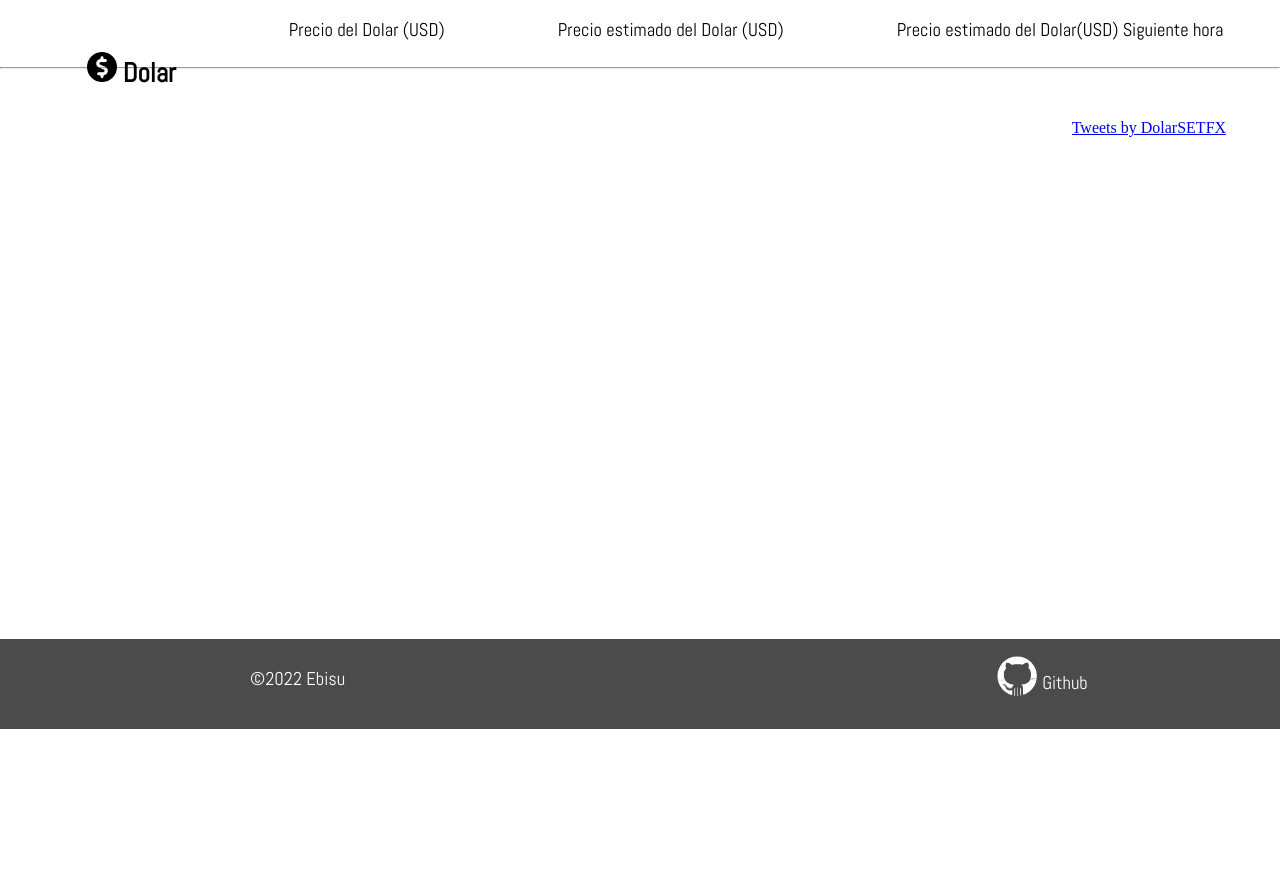
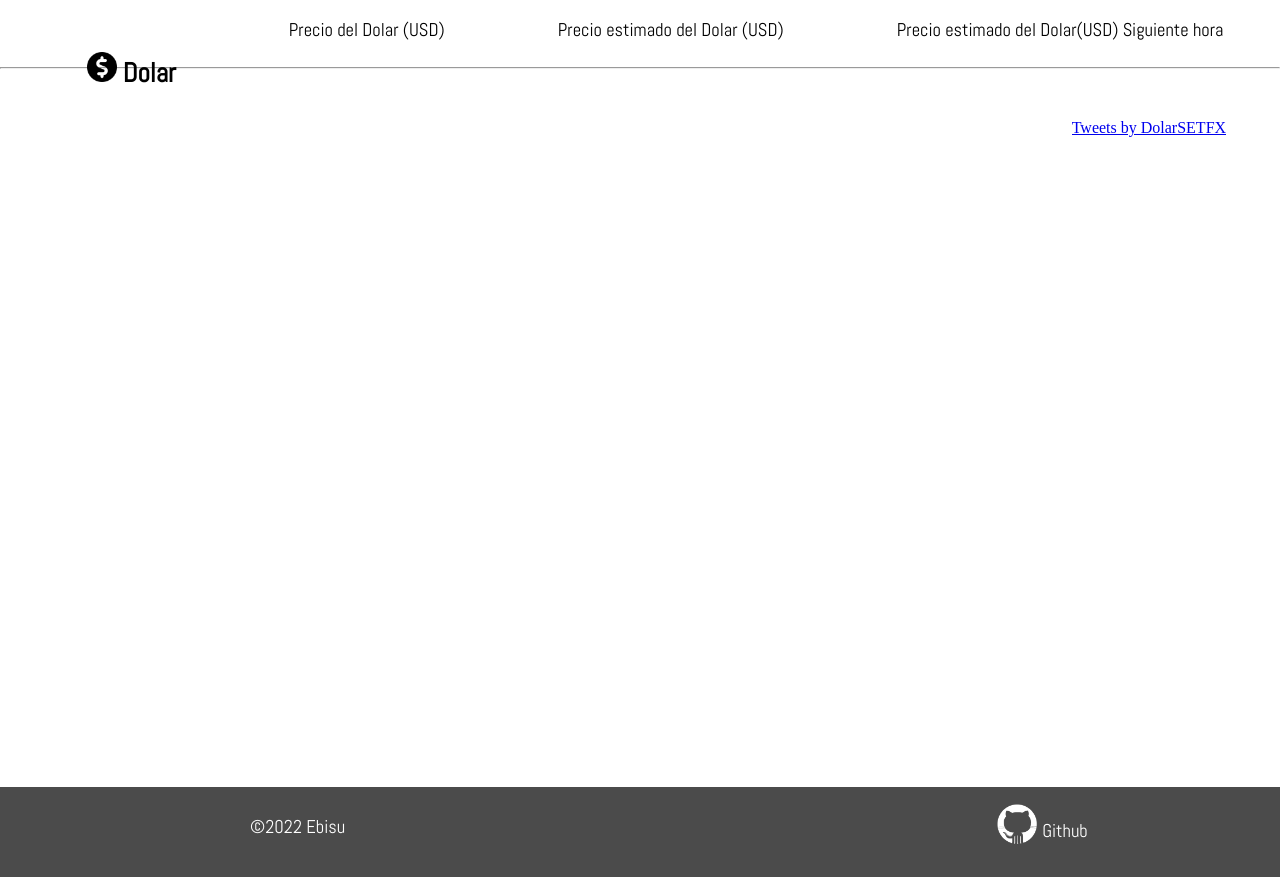
Before and after one commit to 2012-cevp/Proyecto-de-pre-grado-Udec, a Flask app: template templates/dolar.html in a window 1280 px wide. Shown: the part 71-948 px from the top of the page. Before the commit the page ends 800 px from the top, so only its background shows below. Run offline with Flask 2, Linux system fonts and the light colour scheme; the template is opened without the code that fills it, so the values that code supplies are empty; parts of the project's set-up code (start-up, migrations or seed data) failed here and were passed over; some libraries are stand-ins or nearby versions; some web fonts are replaced.

Commit message:
Ajustes en el front

```diff
--- a/static/css/estilo_dolar.css
+++ b/static/css/estilo_dolar.css
@@ -76,14 +76,6 @@ nav ul ul li{
 }
 
 /* Cuerpo de la pagina */
-#contenido {
-    padding-bottom:300px; /* este valor debe ser igual o mayor al alto del pie */
-    position: relative;
-  }
-  #pagina {
-    position: relative;
-    min-height: 100%;
-  }
 #pagina {
   position: relative;
   min-height: 100%;
@@ -102,8 +94,6 @@ nav ul ul li{
     width:850px;
     height:450px;
 
-    text-align: center;
-
   }
 
 .twi{
@@ -111,7 +101,6 @@ nav ul ul li{
     margin-left: 30px;
     height:450px;
     overflow: auto;
-
 }
 .otrodiv{
   position:relative;
@@ -132,6 +121,14 @@ nav ul ul li{
 .text1-precio{
   font-family: 'Abel', sans-serif;
     font-size: 18.5px;
+}
+#contenido {
+  padding-bottom:300px; /* este valor debe ser igual o mayor al alto del pie */
+  position: relative;
+}
+#pagina {
+  position: relative;
+  min-height: 100%;
 }
 
 
--- a/templates/dolar.html
+++ b/templates/dolar.html
@@ -32,6 +32,7 @@
         </div>
 
     <!-- Cuerpo pagina -->
+    <div id="contenido">
     <div class="caja2">
         <div class="otrodiv">
         <img src="..\static\images\dollar_icon.PNG" alt="imagen del dolar"  width="30" height="30"> <strong>Dolar</strong>
@@ -62,8 +63,9 @@
         <a class="twitter-timeline" href="https://twitter.com/DolarSETFX?ref_src=twsrc%5Etfw">Tweets by DolarSETFX</a> <script async src="https://platform.twitter.com/widgets.js" charset="utf-8"></script>
     </div>
 
+    </div>
 </div>
-</div>
+
      <!--Footboard-->
      <div id="pie">
         <div class="item1"> ©2022 Ebisu</div>
--- a/templates/euro.html
+++ b/templates/euro.html
@@ -31,6 +31,7 @@
             </nav>
         </div>
     <!-- Cuerpo pagina -->
+    <div id="contenido">
     <div class="caja2">
         <div class="otrodiv">
         <img src="..\static\images\euro_icon.png" alt="imagen del euro"  width="30" height="30"> <strong>Euro</strong>
@@ -60,6 +61,7 @@
 
         <a class="twitter-timeline" href="https://twitter.com/InvestingEspana?ref_src=twsrc%5Etfw">Tweets by InvestingEspana</a> <script async src="https://platform.twitter.com/widgets.js" charset="utf-8"></script>
     </div>
+
 </div>
 </div>
      <!--Footboard-->
```
Also changed, not shown: static/css/Bitcoin.css (+1 -13 lines), templates/Bitcoin.html (+4 -4 lines). Lines whose indentation alone changed are shown as unchanged.
